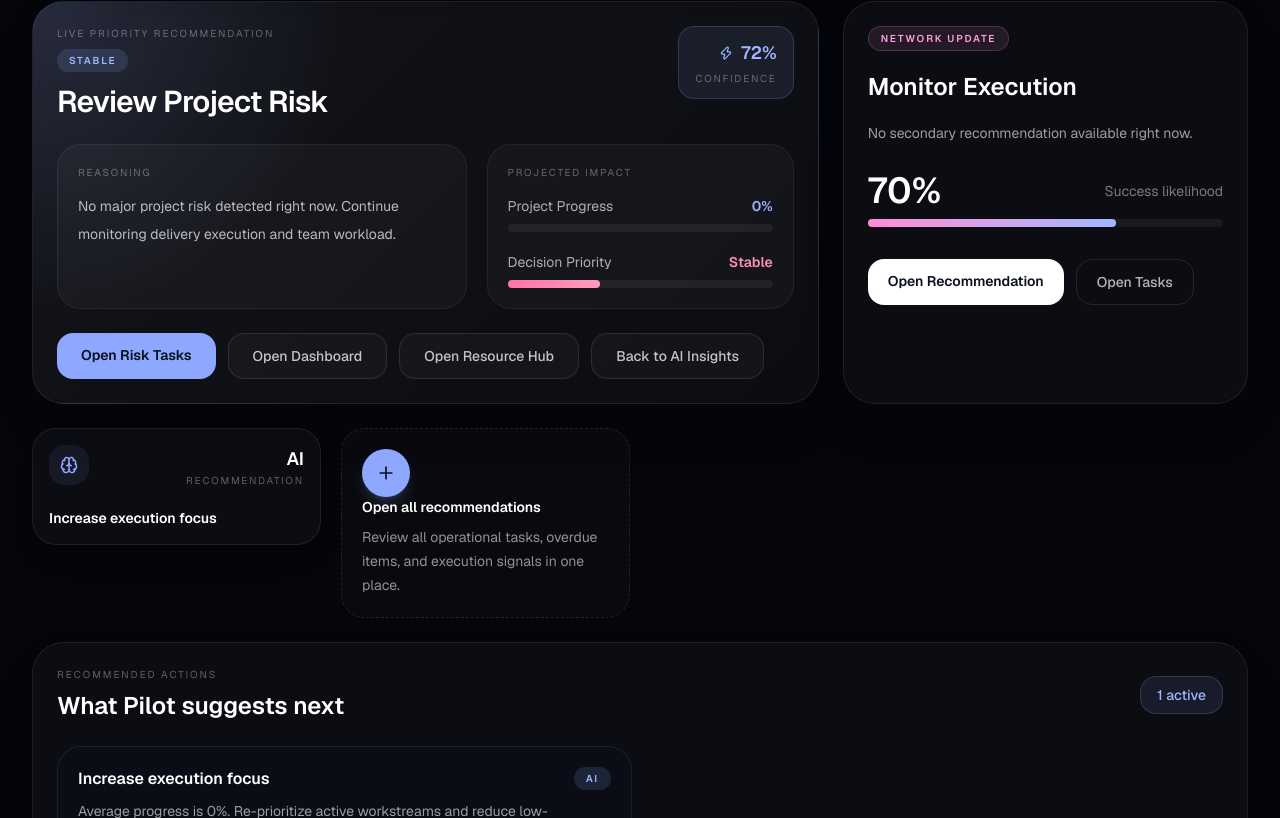
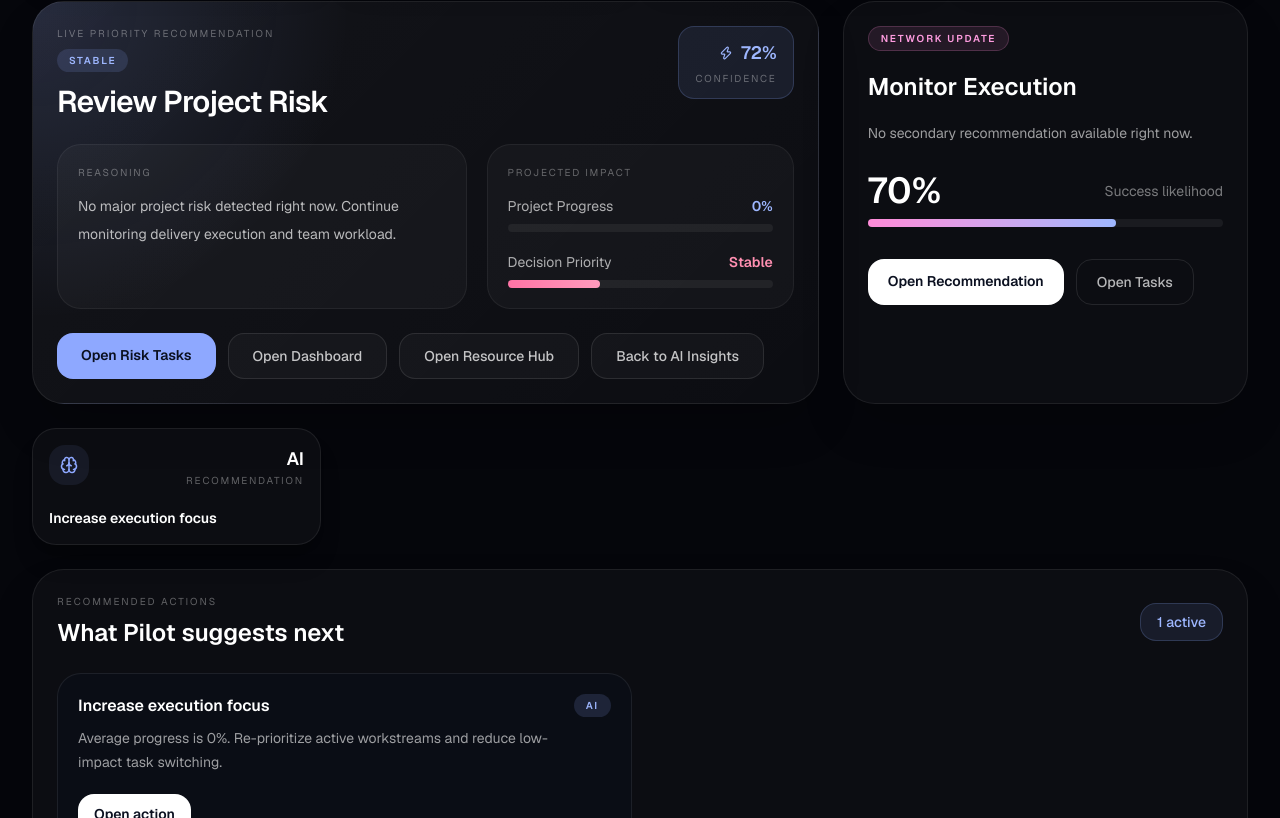
Before and after one commit to lindajerbi58-create/pilot, a Next.js app: page /decision-center in a window 1280 px wide. Shown: the part 443-1261 px from the top of the page. Built offline with nearby package versions, Linux system fonts and the light colour scheme; no server answers; the database is empty.

Commit message:
refactor(decision-center): remove dashboard KPI section

```diff
--- a/app/decision-center/page.tsx
+++ b/app/decision-center/page.tsx
@@ -529,21 +529,7 @@ const decisionStats = [
 />
   ))}
 
-  <Link
-  href="/tasks"
-  className="flex min-h-[140px] flex-col justify-between rounded-[24px] border border-dashed border-white/10 bg-white/[0.02] p-5 transition hover:bg-white/[0.04]"
->
-  <div className="flex h-12 w-12 items-center justify-center rounded-full bg-[#8ea8ff] text-[#0b1020] shadow-lg shadow-[#8ea8ff]/20">
-    <Plus size={20} />
-  </div>
 
-  <div>
-    <h3 className="text-sm font-semibold text-white">Open all recommendations</h3>
-    <p className="mt-2 text-sm leading-6 text-white/55">
-      Review all operational tasks, overdue items, and execution signals in one place.
-    </p>
-  </div>
-</Link>
 </section>
 <section className="mt-6 rounded-[32px] border border-white/8 bg-white/[0.03] p-6 shadow-2xl shadow-black/25">
   <div className="mb-6 flex items-center justify-between">
```
